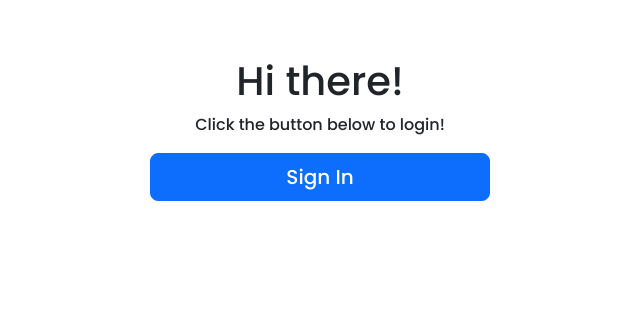
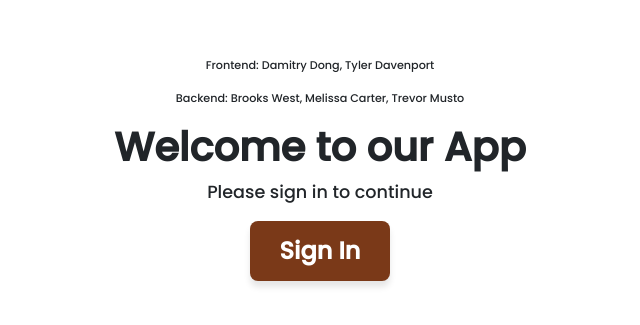
Before and after one commit to DamitryDong/hotel-booking-client, a Next.js app: page / in a window 1280 px wide. Shown: the part 231-556 px from the top of the page, without its empty margins (320-960 px from the left). Built offline with nearby package versions, Linux system fonts and the light colour scheme; no server answers.

Commit message:
safe before I add some animation

```diff
--- a/src/components/SignIn.js
+++ b/src/components/SignIn.js
@@ -3,19 +3,41 @@ import { Button } from 'react-bootstrap';
 import { signIn } from '../utils/auth';
 
 function Signin() {
+  // Hover functions since react hates these being put in directly on the return
+  const handleMouseEnter = (e) => {
+    e.target.style.backgroundColor = 'black';
+  };
+
+  const handleMouseLeave = (e) => {
+    e.target.style.backgroundColor = '#7a3918';
+  };
   return (
     <div
-      className="text-center d-flex flex-column justify-content-center align-content-center"
+      className="text-center d-flex flex-column justify-content-center align-items-center"
       style={{
-        height: '90vh',
-        padding: '30px',
-        maxWidth: '400px',
-        margin: '0 auto',
+        height: '100vh',
       }}
     >
-      <h1>Hi there!</h1>
-      <p>Click the button below to login!</p>
-      <Button type="button" size="lg" className="copy-btn" onClick={signIn}>
+      <p style={{ fontSize: '.7rem' }}>Frontend: Damitry Dong, Tyler Davenport</p>
+      <p style={{ fontSize: '.7rem' }}>Backend: Brooks West, Melissa Carter, Trevor Musto</p>
+      <h2 style={{ fontSize: '2.5rem', fontWeight: 'bold' }}>Welcome to our App</h2>
+      <p style={{ fontSize: '1.1rem' }}>Please sign in to continue</p>
+      <Button
+        className="EntreePointSignIn"
+        onClick={signIn}
+        style={{
+          backgroundColor: '#7a3918',
+          border: 'none',
+          padding: '12px 30px',
+          fontSize: '1.5rem',
+          fontWeight: 'bold',
+          borderRadius: '8px',
+          boxShadow: '0 6px 6px rgba(0, 0, 0, 0.1)',
+          transition: 'background-color 0.3s, transform 0.2s',
+        }}
+        onMouseEnter={handleMouseEnter}
+        onMouseLeave={handleMouseLeave}
+      >
         Sign In
       </Button>
     </div>
```
